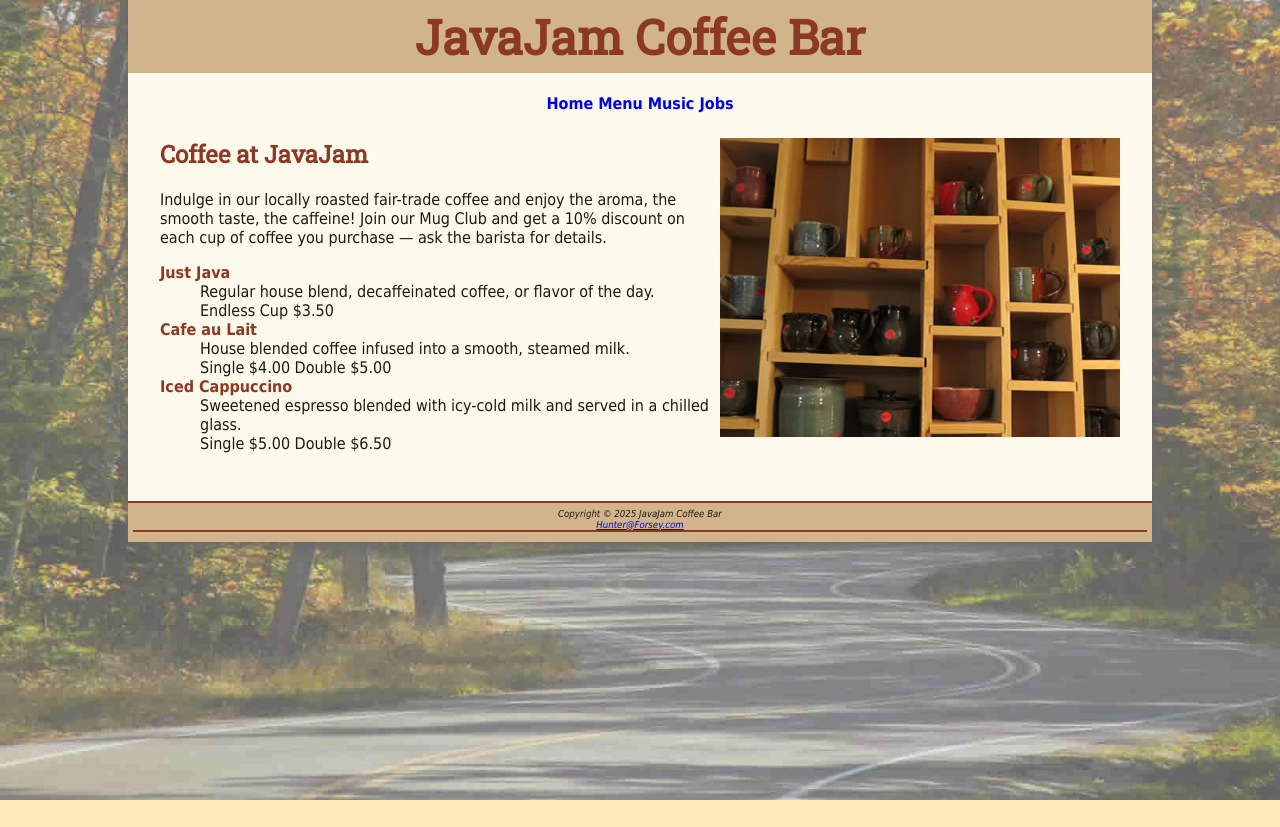
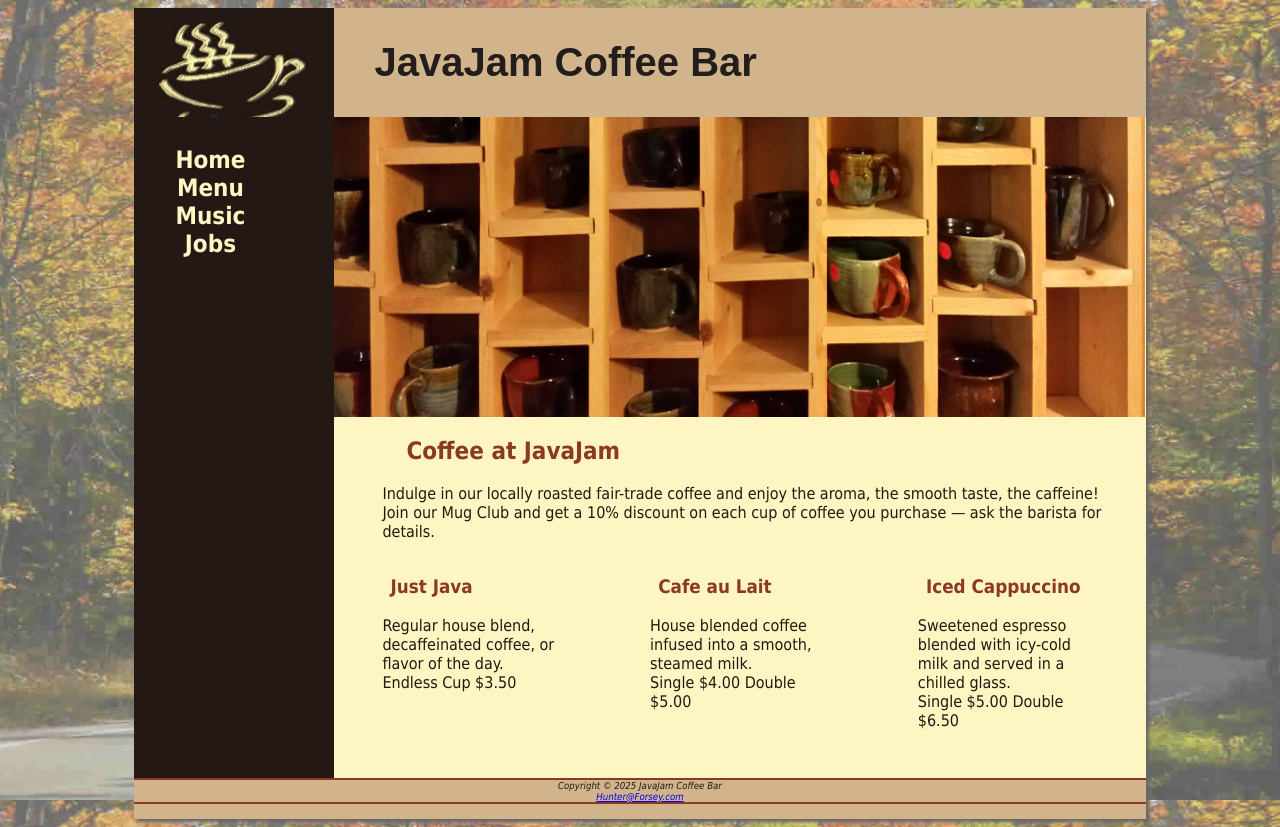
Before and after one commit to ProjectKaos/projectkaos.github.io, a plain HTML site: page javajam/menu.html in a window 1280 px wide. Before the commit the page ends 800 px from the top, so only its background shows below. Drawn offline with Linux system fonts and the light colour scheme.

Commit message:
Assignment 6
CSS Two-Column Page Layout

```diff
--- a/javajam/javajam.css
+++ b/javajam/javajam.css
@@ -1,40 +1,57 @@
+* {
+    box-sizing: border-box;
+}
+
 body {
-    background-image: url("Images/fadedroad50.jpg");
+    background-color: #FCEBB6;
+    background-image: url(images/fadedroad50.jpg);
     background-repeat: no-repeat;
+    background-size: cover;
     background-attachment: fixed;
-    background-color: #FCEBB6;
-    background-size: cover;
     color: #221811;
     font-family: Tahoma, Arial, sans-serif;
-    margin: 0;
-    padding: 0;
 }
 
 #wrapper {
+    background-color: #231814;
+    width: 80%;
     min-width: 900px;
     max-width: 1280px;
-    box-shadow: 0 4px 12px #676767;
-    width: 80%;
-    background-color: #FEFAEB;
     margin-left: auto;
     margin-right: auto;
+    padding: 0;
+    box-shadow: 3px 3px 3px #676767;
 }
 
 header {
+    background-color: #D2B48C;
+    background-image: url(images/coffeelogo.jpg);
+    background-repeat: no-repeat;
+    color: #231814;
+    padding-left: 240px;
     padding-top: 5px;
     padding-bottom: 5px;
-    color: #8C3826;
-    background-color: #D2B48C;
-    text-align: center;
 }
 
-h1, h2 {
-    font-family: 'Roboto Slab', serif;
+header a {
+    text-decoration: none;
+}
+
+header a:link {
+	color: #231d1b;
+}
+
+header a:visited {
+    color: #231814;
+}
+
+header a:hover {
+    color: #FEF6C2;
 }
 
 h1 {
-    font-size: 3em;
-    Margin: 0;
+    font-size: 2.5em;
+    font-family: 'Bayon', sans-serif;
 }
 
 h2 {
@@ -49,33 +66,71 @@
     background-color: #D2B48C;
     font-size: 1.2em;
     padding-left: 0.5em;
-  padding-bottom: 0.25em;
-  margin-top: 1em;
-  margin-bottom: 0.5em;
+    padding-bottom: 0;
+    text-transform: uppercase;
+    border-bottom: 1px solid #221811;
+    clear: left;
 }
 
 nav {
+    float: left;
+    width: 200px;
+    text-align: center;
+    font-weight: bold;
+    font-size: 1.5em;
     padding-top: 5px;
     padding-bottom: 5px;
-    text-align: center;
-    font-weight: bold;
-    margin: 1em 0;
 }
 
 nav a {
     text-decoration: none;
 }
 
+nav a:link {
+    color: #FEF6C2;
+}
+
+nav a:visited {
+    color: #D2B48C;
+}
+
+nav a:hover {
+    color: #CC9933;
+}
+
+nav ul {
+    list-style-type: none;
+    padding-left: 0;
+}
+
 main {
-  padding-left: 2em;
+    background-color: #FEF6C2;
+    display: block;
+    margin-left: 200px;
+    overflow: auto;
+    padding: 0 0 2em 0;
+}
+
+main h2, h3, h4, p, div, ul, dl {
+    padding-left: 3em;
+    padding-right: 2em;
+}
+
+.floatleft {
+    float: left;
     padding-right: 2em;
     padding-bottom: 2em;
-  display: block;
+}
+
+.onethird {
+    float: left;
+    width: 33%;
 }
 
 .details {
     padding-left: 20%;
     padding-right: 20%;
+    overflow: auto;
 }
 
 img {
@@ -83,20 +138,32 @@
     max-width: 100%;
     height: auto;
 }
-
 #homehero {
     height: 300px;
-  background-image: url("Images/hero.jpg");
-  background-size: cover;
+    background-image: url(images/hero.jpg);
     background-repeat: no-repeat;
+    background-size: 100% 100%;
+}
+
+#heromugs {
+    height: 300px;
+    background-image: url(images/heromugs.jpg);
+    background-repeat: no-repeat;
+    background-size: 100% 100%;
+}
+
+#heroguitar {
+    height: 300px;
+    background-image: url(images/heroguitar.jpg);
+    background-repeat: no-repeat;
+    background-size: 100% 100%;
 }
 
 footer {
-    padding: 1em;
-    border-top: 2px solid #8C3826;
     background-color: #D2B48C;
     font-size: 0.6em;
     font-style: italic;
     text-align: center;
-    padding: 0.5em;
+    padding-bottom: 1em;
+    border-top: 2px solid #8C3826;
 }
--- a/javajam/menu.html
+++ b/javajam/menu.html
@@ -19,45 +19,43 @@
 <body>
     <div id="wrapper">
         <header>
-        <h1>JavaJam Coffee Bar</h1>
+            <h1><a href="index.html">JavaJam Coffee Bar</a></h1>
         </header>
 
         <nav>
-        <a href="index.html">Home</a>
-        <a href="menu.html">Menu</a>
-        <a href="music.html">Music</a>
-        <a href="jobs.html">Jobs</a>
+            <ul>
+                <li><a href="index.html">Home</a></li>
+                <li><a href="menu.html">Menu</a></li>
+                <li><a href="music.html">Music</a></li>
+                <li><a href="jobs.html">Jobs</a></li>
+            </ul>
         </nav>
 
         <main>
-        <img src="Images/mugs.jpg" alt="coffee mugs" align="right" width="400" height="299">
+            <div id="heromugs">
+            </div>
+
             <h2>Coffee at JavaJam</h2>
             <p>Indulge in our locally roasted fair-trade coffee and enjoy the aroma, the smooth taste, the caffeine! Join our Mug Club and get a 10% discount on each cup of coffee you purchase &mdash; ask the barista for details.</p>
-        <dl>
-            <dt><strong>Just Java</strong></dt>
-            <dd>
-                Regular house blend, decaffeinated coffee, or flavor of the day.<br>
-                Endless Cup $3.50
-            </dd>
-
-            <dt><strong>Cafe au Lait</strong></dt>
-            <dd>
-                House blended coffee infused into a smooth, steamed milk.<br>
-                Single $4.00 Double $5.00
-            </dd>
-
-            <dt><strong>Iced Cappuccino</strong></dt>
-            <dd>
-                Sweetened espresso blended with icy-cold milk and served in a chilled glass.<br>
-                Single $5.00 Double $6.50
-            </dd>
-        </dl>
+            <section class="onethird">
+                <h3>Just Java</h3>
+                <p>Regular house blend, decaffeinated coffee, or flavor of the day.<br>Endless Cup $3.50</p>
+            </section>
+            <section class="onethird">
+                <h3>Cafe au Lait</h3>
+                <p>House blended coffee infused into a smooth, steamed milk.<br>Single $4.00 Double $5.00</p>
+            </section>
+            <section class="onethird">
+                <h3>Iced Cappuccino</h3>
+                <p>Sweetened espresso blended with icy-cold milk and served in a chilled glass.<br>Single $5.00 Double $6.50</p>
+            </section>
         </main>
 
         <footer>
             Copyright © 2025 JavaJam Coffee Bar<br>
             <a href="mailto:Hunter@Forsey.com">Hunter@Forsey.com</a>
         <footer>
+    </div>
 <body>
 
 <html>
```
Also changed, not shown: javajam/index.html (+14 -7 lines), javajam/music.html (+15 -9 lines), javajam/Images/coffeelogo.jpg (added), javajam/Images/heroguitar.jpg (added), javajam/Images/heromugs.jpg (added). Lines whose indentation alone changed are shown as unchanged.
